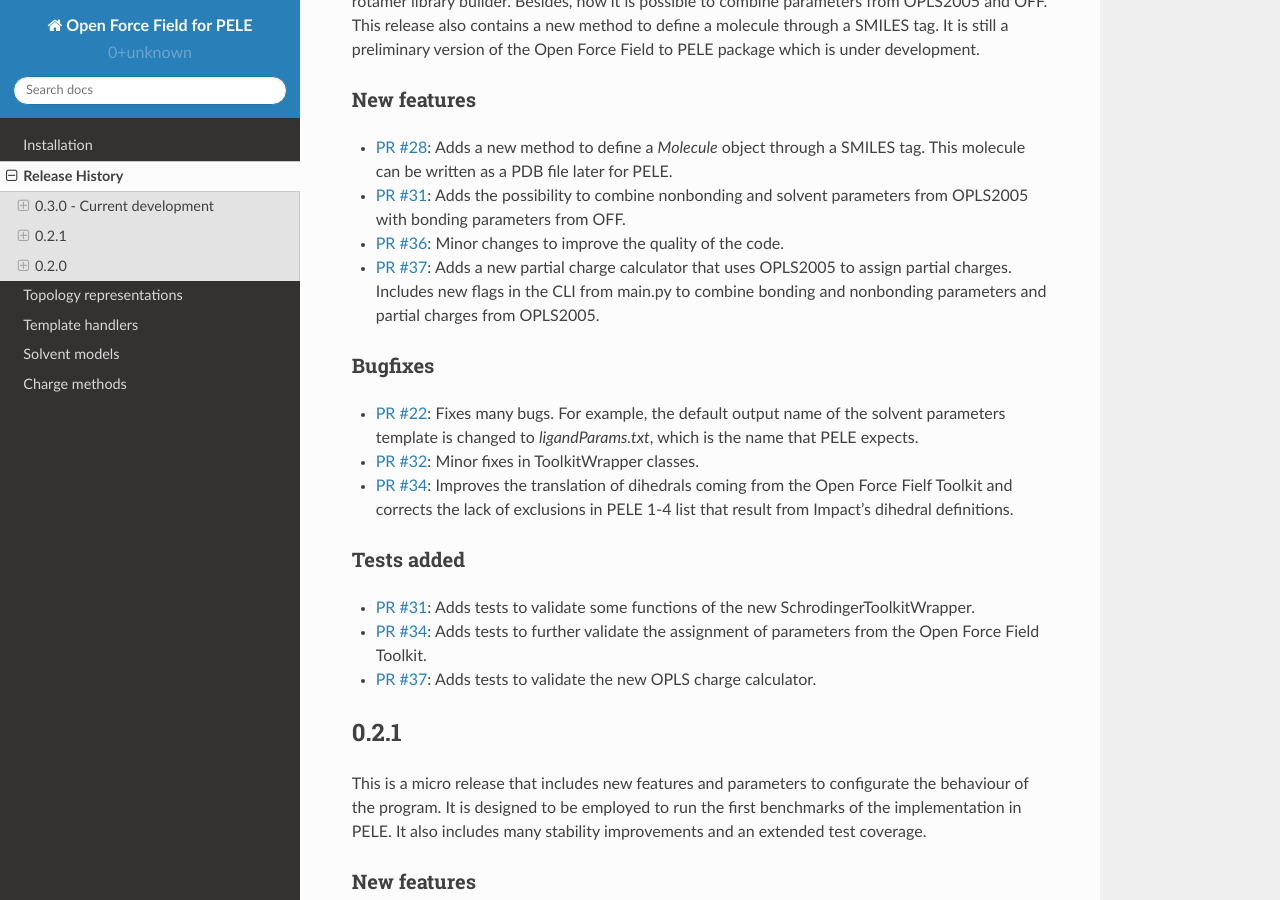
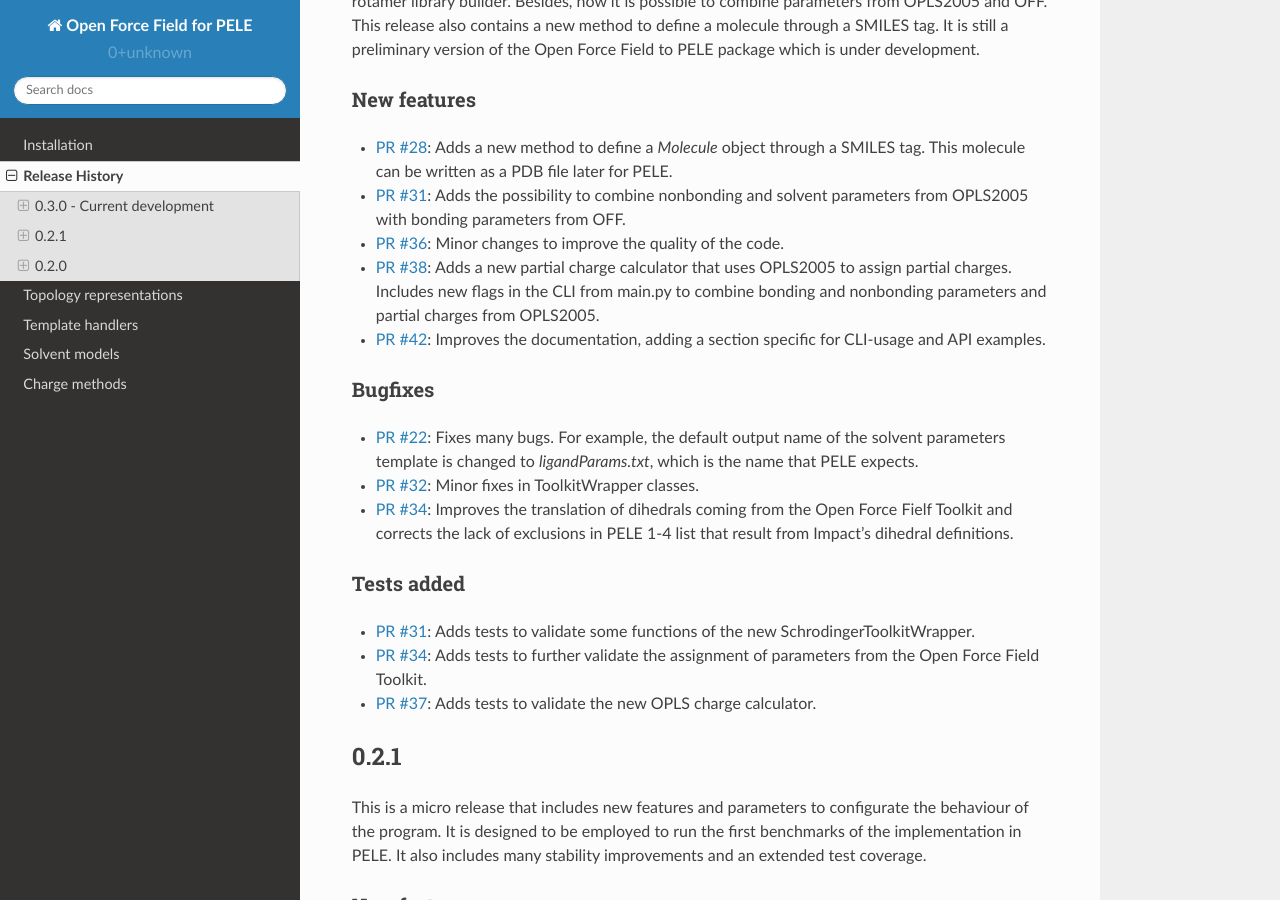
Before and after one commit to martimunicoy/peleffy, a Sphinx documentation site: the page built from docs/releasehistory.rst, in a window 1280 px wide and 900 px high, scrolled down 422 px. Built offline with Sphinx 7.4.7 and the Read the Docs theme 2.0.0, drawn with Linux system fonts in a browser that asks for light colours.

Commit message:
Update releasehistory.rst

```diff
--- a/docs/releasehistory.rst
+++ b/docs/releasehistory.rst
@@ -18,7 +18,8 @@
 - `PR #28 <https://github.com/martimunicoy/offpele/pull/28>`_: Adds a new method to define a `Molecule` object through a SMILES tag. This molecule can be written as a PDB file later for PELE.
 - `PR #31 <https://github.com/martimunicoy/offpele/pull/31>`_: Adds the possibility to combine nonbonding and solvent parameters from OPLS2005 with bonding parameters from OFF.
 - `PR #36 <https://github.com/martimunicoy/offpele/pull/36>`_: Minor changes to improve the quality of the code.
-- `PR #37 <https://github.com/martimunicoy/offpele/issues/37>`_: Adds a new partial charge calculator that uses OPLS2005 to assign partial charges. Includes new flags in the CLI from main.py to combine bonding and nonbonding parameters and partial charges from OPLS2005.
+- `PR #38 <https://github.com/martimunicoy/offpele/pull/38>`_: Adds a new partial charge calculator that uses OPLS2005 to assign partial charges. Includes new flags in the CLI from main.py to combine bonding and nonbonding parameters and partial charges from OPLS2005.
+- `PR #42 <https://github.com/martimunicoy/offpele/pull/42>`_: Improves the documentation, adding a section specific for CLI-usage and API examples.
 
 Bugfixes
 """"""""
```
